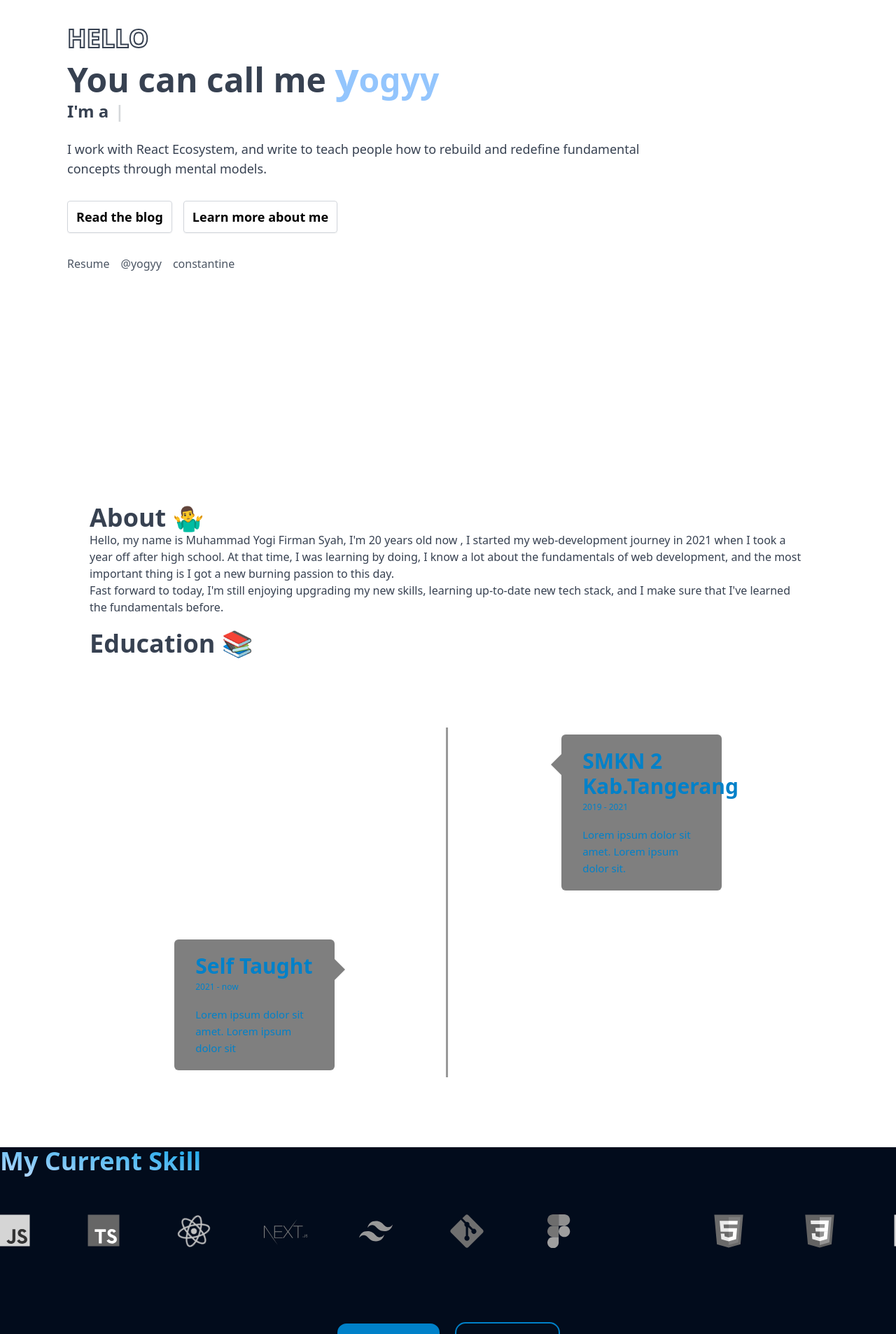
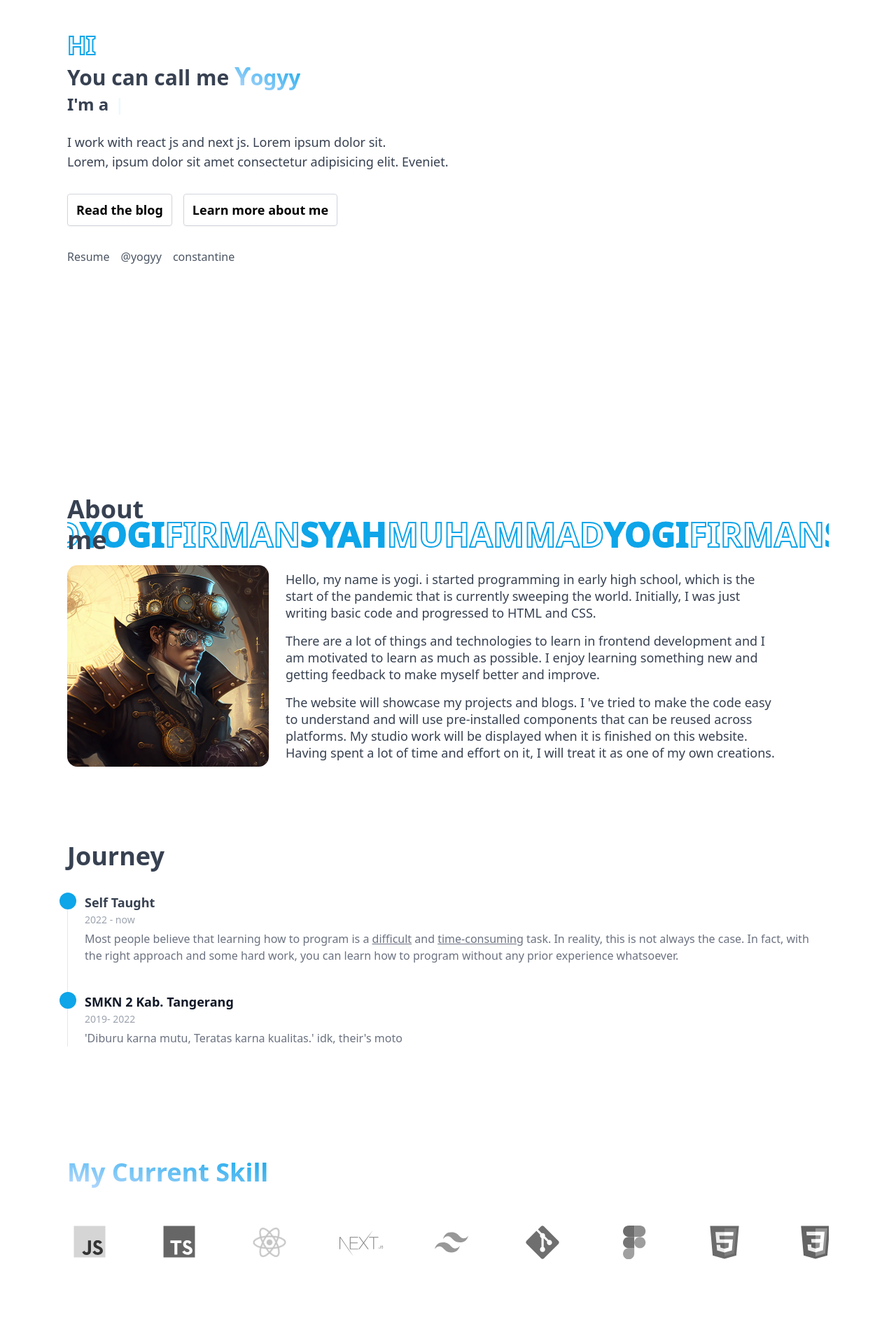
Before and after one commit to yogyy/learn-NextJS, a Next.js app: page / in a window 1280 px wide. Shown: the part 160-2067 px from the top of the page at 70% size. Built offline with nearby package versions, Linux system fonts and the light colour scheme.

Commit message:
home page porto

```diff
--- a/pages/index.tsx
+++ b/pages/index.tsx
@@ -1,79 +1,67 @@
-// import Image from 'next/image';
 import Layout from '../components/Layout';
 import styles from '../styles/Home.module.css';
-// import pic from '../public/me.webp';
 import AOS from 'aos';
 import 'aos/dist/aos.css';
-import {useEffect} from 'react';
-import {Porto} from '../components/Porto/porto';
-import {ageCounter} from '../components/countAge';
+import {useEffect, useRef} from 'react';
+// import {Porto} from '../components/Porto/porto';
 import Typewriter from 'typewriter-effect';
 import {Tech} from '../components/Porto/tech';
-import ContactForm from '../components/Porto/contact';
 import clsx from 'clsx';
 import ButtonLink from '../components/links/ButtonLink';
 import UnstyledLink from '../components/links/UnstyledLink';
+import {About} from './about';
+import useLoaded from './hooks/useLoaded';
+import Marquee from 'react-fast-marquee';
+import {LogoLink} from '../components/links/LogoName';
 
 export default function Home() {
+  const isLoaded = useLoaded();
+  const about = useRef(null);
   useEffect(() => {
     AOS.init({
+      // disable: true,
       once: false,
-      duration: 1200,
+      duration: 700,
     });
-    return window.scrollTo(0, 0);
+    window.scrollTo(0, Number(localStorage.getItem('scrollPos')) || 0);
+    // return window.scrollTo({top: 0, behavior: 'smooth'});
+  }, []);
+  useEffect(() => {
+    // Save scroll position on beforeunload event
+    const saveScrollPos = (): void => {
+      localStorage.setItem('scrollPos', String(window.pageYOffset));
+    };
+    window.addEventListener('beforeunload', saveScrollPos);
+
+    return () => {
+      window.removeEventListener('beforeunload', saveScrollPos);
+    };
   }, []);
 
-  const fullName = 'Muhammad Yogi Firman Syah';
   return (
     <Layout pageTitle={'yogyy'}>
-      <div className="dark:bg-zinc-900 justify-center">
-        <section className="h-screen mb-20 flex flex-col justify-center">
-          <div>
-            <div data-aos="zoom-in">
-              {/* <div className={styles.bungkusImg}>
-                <Image
-                  className={styles.img}
-                  src={pic}
-                  alt={'me'}
-                  priority
-                  style={{
-                    maxWidth: 'auto',
-                    height: 'auto',
-                    borderRadius: '50%',
-                    display: 'flex',
-                  }}
-                />
-              </div> */}
-            </div>
-          </div>
-
+      <section
+        className={clsx('h-screen flex flex-col justify-center', isLoaded && 'fade-in-start')}>
         <article className={`mx-auto layout -mt-14 ${styles.intro}`}>
           <div className={`${styles.bungkusH1}`}>
-              <h1
-                data-aos="fade-up"
-                data-aos-delay="100"
-                className="className='text-2xl md:text-4xl 2xl:text-5xl">
-                <span className={styles.greetings}>hello </span>
+            <h1 gaya-fade="1">
+              <span
+                className={`text-sky-500 tracking-widest md:tracking-wide xl:tracking-tight ${styles.greetings}`}>
+                hi
+              </span>
             </h1>
           </div>
-            <h2
-              data-aos="fade-up"
-              data-aos-delay="200"
-              className="font-bold mt-1 text-3xl md:text-5xl 2xl:text-6xl">
-              You can call me{' '}
-              <span className="text-blue-300">
-                <span className="text-4xl md:text-6xl 2xl:text-7xl ">y</span>ogyy
-              </span>
+          <h2 gaya-fade="2" className=" mt-1">
+            You can call me <LogoLink />
           </h2>
-            <div className={`mt-1 text-3xl md:text-5xl 2xl:text-6xl ${styles.bungkusFullname}`}>
-              <h3 data-aos="fade-up" data-aos-delay="300" className="flex flex-wrap">
-                I&apos;m a
-                <span className={`ml-2 ${styles.fullname}`}>
+          <div className={`mt-1  ${styles.bungkusFullname}`}>
+            <h3 gaya-fade="3" className="flex flex-wrap">
+              I&apos;m a <span className="mr-2"> </span>
+              <span className={`flex flex-wrap text-sky-500 ${styles.fullname}`}>
                 <Typewriter
-                    data-aos="fade-up"
-                    data-aos-delay="400"
+                  gaya-fade="4"
                   options={{
-                      strings: [' Frontend Engineer', ' Web Developer'],
+                    strings: ['Frontend Engineer', 'Web Developer'],
                     autoStart: true,
                     loop: true,
                   }}
@@ -81,17 +69,11 @@ export default function Home() {
               </span>
             </h3>
           </div>
-            <p
-              data-aos="fade-up"
-              data-aos-delay="500"
-              className="mt-4 max-w-4xl text-gray-700 dark:text-gray-200 md:mt-6 md:text-lg 2xl:text-xl">
-              I work with React Ecosystem, and write to teach people how to rebuild and redefine
-              fundamental concepts through mental models.
+          <p gaya-fade="5" className="mt-4 max-w-4xl md:mt-6 md:text-lg 2xl:text-xl">
+            I work with react js and next js. Lorem ipsum dolor sit. <br /> Lorem, ipsum dolor sit
+            amet consectetur adipisicing elit. Eveniet.
           </p>
-            <div
-              data-aos="fade-up"
-              data-aos-delay="600"
-              className="mt-8 flex flex-wrap gap-4 md:!text-lg">
+          <div gaya-fade="6" className="mt-8 flex flex-wrap gap-4 md:!text-lg">
             <div className="group relative">
               <div
                 className={clsx(
@@ -101,11 +83,12 @@ export default function Home() {
                   'opacity-75 transition duration-1000 group-hover:opacity-100 group-hover:duration-200'
                 )}
               />
-                <ButtonLink href="#intro">Read the blog</ButtonLink>
+              <ButtonLink href="#about">Read the blog</ButtonLink>
             </div>
             <ButtonLink href="/about">Learn more about me</ButtonLink>
           </div>
           <div
+            gaya-fade="7"
             data-aos="fade-up"
             data-aos-delay="700"
             className="mt-4 flex flex-wrap gap-4 gap-y-2 md:mt-8">
@@ -145,36 +128,63 @@ export default function Home() {
           </div>
         </article>
       </section>
-      </div>
-      <div className={styles.content1}>
-        <div className={styles.about}>
-          <h1 data-aos="fade-up" data-aos-anchor-placement="center-bottom">
-            About 🤷‍♂️
-          </h1>
-          <p data-aos="fade-up" data-aos-anchor-placement="bottom-bottom ">
-            Hello, my name is {fullName}, I&apos;m {ageCounter('2003-02-02')} years old now , I
-            started my web-development journey in 2021 when I took a year off after high school. At
-            that time, I was learning by doing, I know a lot about the fundamentals of web
-            development, and the most important thing is I got a new burning passion to this day.
-          </p>
-          <p data-aos="fade-up" data-aos-anchor-placement="center-bottom">
-            Fast forward to today, I&apos;m still enjoying upgrading my new skills, learning
-            up-to-date new tech stack, and I make sure that I&apos;ve learned the fundamentals
-            before.
-          </p>
-        </div>
-        <div className={styles.education}>
-          <h1 data-aos="fade-up" data-aos-anchor-placement="center-bottom">
-            Education 📚
-          </h1>
+      <section>
+        <Marquee
+          className={clsx(
+            'text-sky-500 dark:text-sky-800 layout absolute runningtext text-5xl -z-10',
+            isLoaded && 'fade-in-start'
+          )}
+          style={{top: '100px'}}
+          gradient={false}>
+          <span gaya-fade="4" className={``}>
+            Muhammad
+          </span>
+          <span className="w-9"></span>
+          <span gaya-fade="5" className="runningtextBold">
+            yogi
+          </span>
+          <span className="w-9"></span>
+          <span gaya-fade="4" className={``}>
+            firman
+          </span>
+          <span className="w-9"></span>
+          <span gaya-fade="5" className="runningtextBold">
+            syah
+          </span>
+          <span className="w-9"></span>
+          <span gaya-fade="4" className={``}>
+            Muhammad
+          </span>
+          <span className="w-9"></span>
+          <span gaya-fade="5" className="runningtextBold">
+            yogi
+          </span>
+          <span className="w-9"></span>
+          <span gaya-fade="4" className={``}>
+            firman
+          </span>
+          <span className="w-9"></span>
+          <span gaya-fade="5" className="runningtextBold">
+            syah
+          </span>
+          <span className="w-9"></span>
+        </Marquee>
+      </section>
+      <section id="about" ref={about} className="relative h-full">
+        <article
+          data-aos="fade-up"
+          data-aos-anchor-placement="center-bottom"
+          className={`items-center relative md:flex-row md:justify-start md:gap-4 ${styles.about}`}>
+          <About />
+        </article>
+      </section>
+      <section className={clsx(`mx-auto layout h-full py-20 `, isLoaded && 'fade-in-start')}>
+        <h1 gaya-fade="0">Journey</h1>
+        {/* <article className="mx-auto layout min-h-main py-20">
           <div className={styles.timeline}>
             <div className={`${styles.container} ${styles.right}`}>
               <div className={styles.titik}>♦</div>
-              <div
-                data-aos="fade-left"
-                data-aos-offset="100"
-                data-aos-easing="ease-in-sine"
-                className={styles.text}>
+              <div className={styles.text}>
                 <h2>SMKN 2 Kab.Tangerang</h2>
                 <small>2019 - 2021</small>
                 <p>Lorem ipsum dolor sit amet. Lorem ipsum dolor sit.</p>
@@ -183,11 +193,7 @@ export default function Home() {
             </div>
             <div className={`${styles.container} ${styles.right} ${styles.lefts1}`}>
               <div className={styles.titik}>♦</div>
-              <div
-                data-aos="fade-left"
-                data-aos-offset="100"
-                data-aos-easing="ease-in-sine"
-                className={styles.text}>
+              <div className={styles.text}>
                 <h2>Self Taught</h2>
                 <small>2021 - now</small>
                 <p>Lorem ipsum dolor sit amet. </p>
@@ -196,11 +202,7 @@ export default function Home() {
             </div>
             <div className={`${styles.container} ${styles.left} ${styles.lefts2}`}>
               <div className={styles.titik}>♦</div>
-              <div
-                data-aos="fade-right"
-                data-aos-offset="100"
-                data-aos-easing="ease-in-sine"
-                className={styles.text}>
+              <div className={styles.text}>
                 <h2>Self Taught</h2>
                 <small>2021 - now</small>
                 <p>Lorem ipsum dolor sit amet. Lorem ipsum dolor sit</p>
@@ -208,16 +210,57 @@ export default function Home() {
               </div>
             </div>
           </div>
-        </div>
-      </div>
-      <div data-aos="fade-up" data-aos-anchor-placement="center-bottom" className={styles.tech}>
+        </article> */}
+        <article className="mt-8">
+          <ol className="relative border-l border-gray-200 dark:border-gray-700">
+            <li className="mb-10 ml-6">
+              <span
+                gaya-fade="2"
+                className="absolute flex items-center justify-center w-6 h-6 bg-sky-500 rounded-full -left-3 ring-8 ring-transparent dark:bg-sky-700"></span>
+              <h3
+                gaya-fade="4"
+                className="mb-1 text-lg  font-semibold text-gray-700 dark:text-white">
+                Self Taught
+              </h3>
+              <time className="block mb-2 text-sm font-normal leading-none text-gray-400 dark:text-gray-500">
+                2022 - now
+              </time>
+              <p gaya-fade="5" className="text-base font-normal text-gray-500 dark:text-gray-400">
+                Most people believe that learning how to program is a <u>difficult</u> and{' '}
+                <u>time-consuming</u> task. In reality, this is not always the case. In fact, with
+                the right approach and some hard work, you can learn how to program without any
+                prior experience whatsoever.
+              </p>
+            </li>
+            <li className="ml-6">
+              <span
+                gaya-fade="2"
+                className="absolute flex items-center justify-center w-6 h-6 bg-sky-500 rounded-full -left-3 ring-8 ring-transparent dark:bg-sky-700"></span>
+              <h3
+                gaya-fade="4"
+                className="mb-1 text-lg font-semibold text-gray-900 dark:text-white">
+                SMKN 2 Kab. Tangerang
+              </h3>
+              <time className="block mb-2 text-sm font-normal leading-none text-gray-400 dark:text-gray-500">
+                2019- 2022{' '}
+              </time>
+              <p gaya-fade="5" className="text-base font-normal text-gray-500 dark:text-gray-400">
+                &apos;Diburu karna mutu, Teratas karna kualitas.&apos; idk, their&apos;s moto
+              </p>
+            </li>
+          </ol>
+        </article>
+      </section>
+      <section
+        data-aos="fade-up"
+        data-aos-anchor-placement="top-bottom"
+        className={`layout py-20 `}>
         <Tech />
-      </div>
+      </section>
 
-      <div className={styles.porto}>
+      {/* <div className={`layout ${styles.porto}`}>
         <Porto />
-      </div>
-      <ContactForm />
+      </div> */}
     </Layout>
   );
 }
--- a/styles/Home.module.css
+++ b/styles/Home.module.css
@@ -48,8 +48,8 @@
   bottom: 55%;
   -webkit-text-fill-color: transparent;
   -webkit-text-stroke-width: 2px;
-  /* -webkit-text-stroke: #0081c9; */
-  font-weight: 900;
+  /* -webkit-text-stroke: @apply text-sky-500; */
+  font-weight: 800;
   text-transform: uppercase;
 }
 .bungkusFullname {
@@ -227,14 +227,14 @@
 }
 
 .porto {
-  background-color: rgb(2, 12, 28);
+  /* background-color: rgb(2, 12, 28); */
 }
 .tech {
-  background-color: rgb(2, 12, 28);
+  /* background-color: rgb(2, 12, 28); */
 }
 @media (max-width: 768px) {
   .contents {
-    background-color: rgba(0, 0, 0, 0.5);
+    /* background-color: rgba(0, 0, 0, 0.5); */
     width: 100%;
     height: 40vh;
     position: absolute;
--- a/styles/globals.css
+++ b/styles/globals.css
@@ -37,6 +37,20 @@ a {
   height: 100%;
 }
 
+.runningtext {
+  -webkit-text-fill-color: transparent;
+  -webkit-text-stroke-width: 2px;
+  /* -webkit-text-fill-color: currentColor; */
+  /* -webkit-text-stroke: skyblue; */
+  font-weight: 900;
+  text-transform: uppercase;
+  overflow-y: hidden;
+}
+
+.runningtextBold {
+  -webkit-text-fill-color: currentColor;
+}
+
 @layer base {
   /* inter var - latin */
 
@@ -52,7 +66,7 @@ a {
   }
 
   ::selection {
-    background: rgba(var(--tw-clr-primary-300) / 0.3);
+    background: rgba(var(--tw-clr-primary-500) / 0.3);
   }
 
   .cursor-newtab {
@@ -106,39 +120,6 @@ a {
     @apply bg-primary-300/50 dark:bg-gradient-to-r dark:from-primary-300 dark:to-primary-400 dark:bg-clip-text dark:text-transparent;
   }
 }
-.button-89 {
-  --b: 3px; /* border thickness */
-  --s: 0.45em; /* size of the corner */
-  --color1: deeppink;
-  --color2: royalblue;
-
-  padding: calc(0.5em + var(--s)) calc(0.9em + var(--s));
-  color: var(--color2);
-  --_p: var(--s);
-  background: conic-gradient(from 90deg at var(--b) var(--b), #0000 90deg, var(--color1) 0)
-    var(--_p) var(--_p) / calc(100% - var(--b) - 2 * var(--_p))
-    calc(100% - var(--b) - 2 * var(--_p));
-  transition: 0.3s linear, color 0s, background-color 0s;
-  outline: var(--b) solid #0000;
-  outline-offset: 0.6em;
-  font-size: 16px;
-  border: 0;
-  user-select: none;
-  -webkit-user-select: none;
-  touch-action: manipulation;
-}
-
-.button-89:hover,
-.button-89:focus-visible {
-  --_p: 0px;
-  outline-color: var(--color1);
-  outline-offset: 0.05em;
-}
-
-.button-89:active {
-  background: var(--color1);
-  color: #fff;
-}
 
 .produklist {
   display: grid;
@@ -179,33 +160,33 @@ a {
   opacity: 1;
 } */
 
-[data-fade] {
+[gaya-fade] {
   @apply translate-y-10 opacity-0 transition duration-[400ms] ease-out motion-reduce:translate-y-0 motion-reduce:opacity-100;
 }
-.fade-in-start [data-fade] {
+.fade-in-start [gaya-fade] {
   @apply translate-y-0 opacity-100;
 }
-.fade-in-start [data-fade='1'] {
+.fade-in-start [gaya-fade='1'] {
   transition-delay: 100ms;
 }
-.fade-in-start [data-fade='2'] {
+.fade-in-start [gaya-fade='2'] {
   transition-delay: 200ms;
 }
-.fade-in-start [data-fade='3'] {
+.fade-in-start [gaya-fade='3'] {
   transition-delay: 300ms;
 }
-.fade-in-start [data-fade='4'] {
+.fade-in-start [gaya-fade='4'] {
   transition-delay: 400ms;
 }
-.fade-in-start [data-fade='5'] {
+.fade-in-start [gaya-fade='5'] {
   transition-delay: 500ms;
 }
-.fade-in-start [data-fade='6'] {
+.fade-in-start [gaya-fade='6'] {
   transition-delay: 600ms;
 }
-.fade-in-start [data-fade='7'] {
+.fade-in-start [gaya-fade='7'] {
   transition-delay: 700ms;
 }
-.fade-in-start [data-fade='8'] {
+.fade-in-start [gaya-fade='8'] {
   transition-delay: 800ms;
 }
```
Lines whose indentation alone changed are shown as unchanged.
